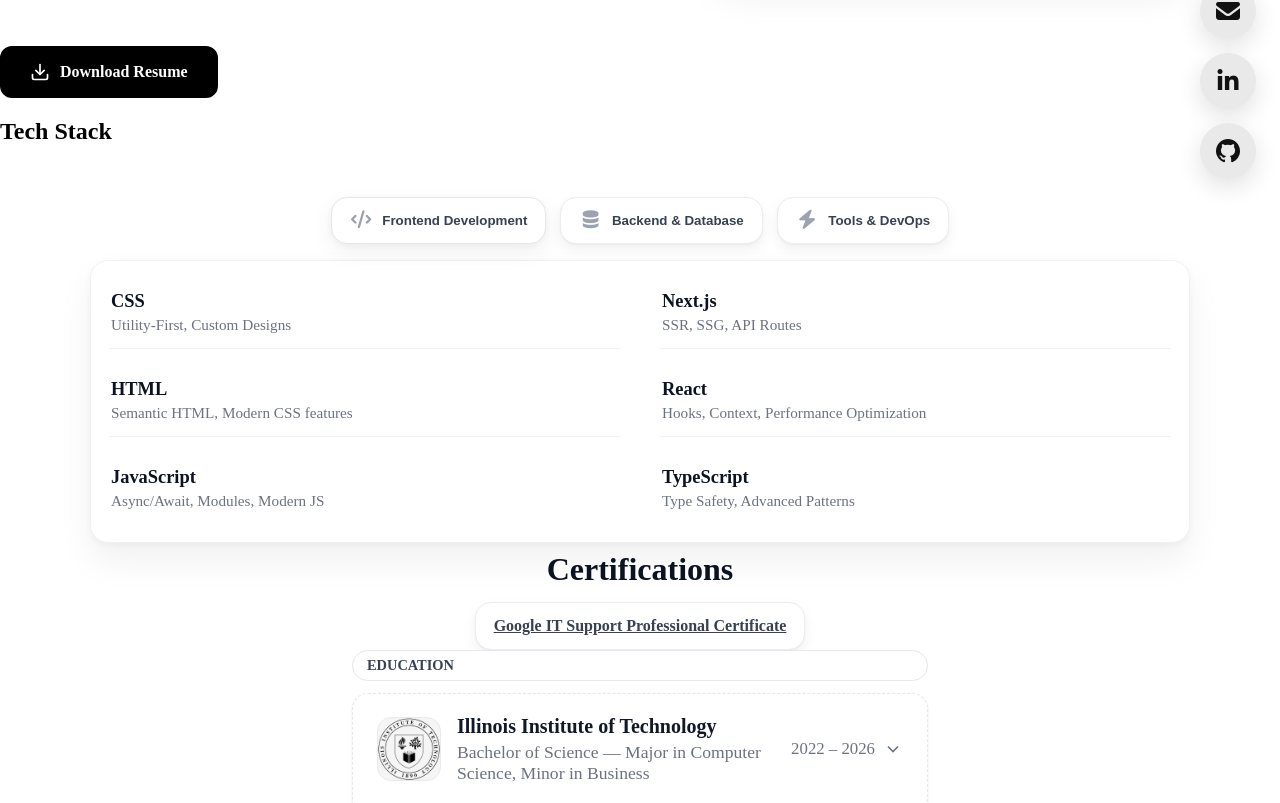
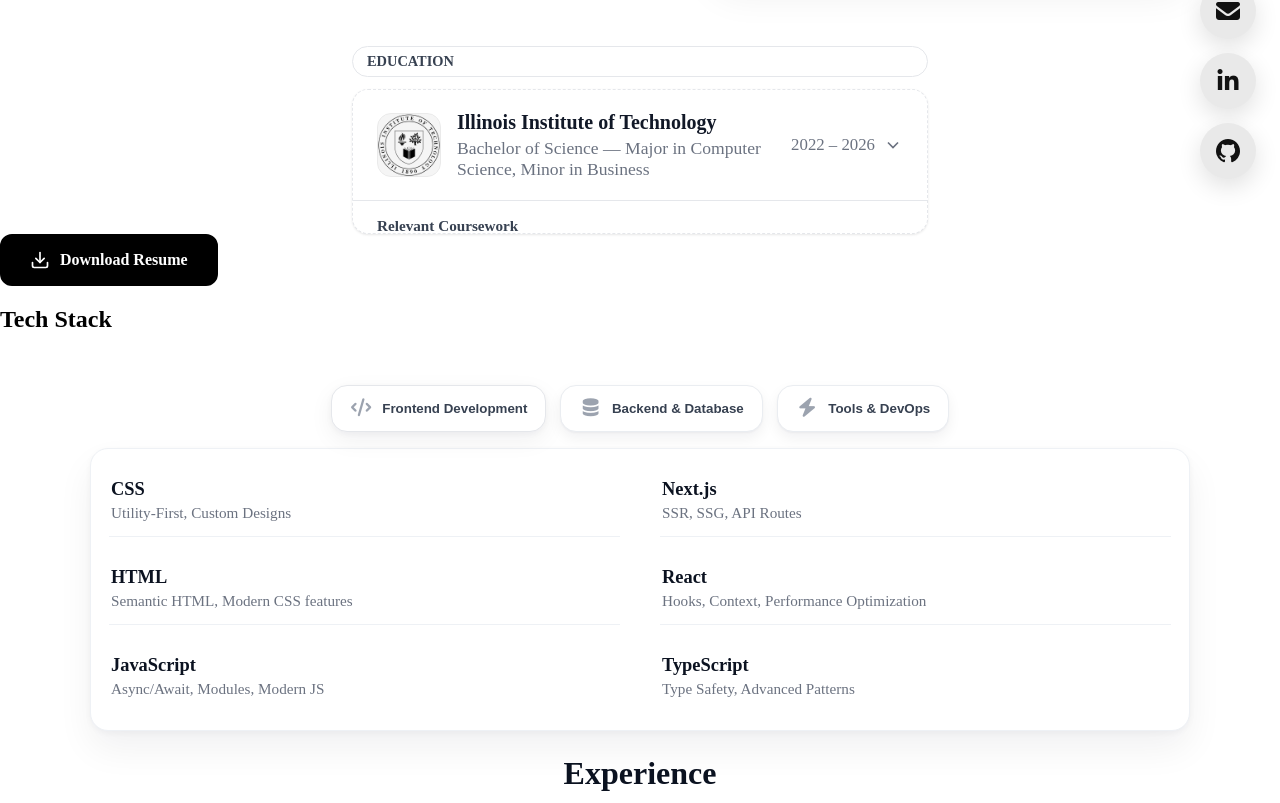
Before and after one commit to francelysl/Personal-Website, a React (Create React App) app: page / in a window 1280 px wide. Shown: the part 597-1400 px from the top of the page. Built offline with nearby package versions, Linux system fonts and the light colour scheme.

Commit message:
Refactoring Homepage and package.json

```diff
--- a/package.json
+++ b/package.json
@@ -19,7 +19,11 @@
   "homepage": ".",
   "dependencies": {
     "@emailjs/browser": "^4.4.1",
+    "@emotion/react": "^11.14.0",
+    "@emotion/styled": "^11.14.1",
     "@fortawesome/fontawesome-free": "^7.0.0",
+    "@mui/lab": "^7.0.0-beta.16",
+    "@mui/material": "^7.3.1",
     "react": "^19.1.1",
     "react-dom": "^19.1.1",
     "react-router-dom": "^7.8.2",
@@ -38,4 +42,4 @@
       "last 1 safari version"
     ]
   }
-}
+ }
--- a/src/pages/Home.jsx
+++ b/src/pages/Home.jsx
@@ -4,13 +4,20 @@
 import SocialIcons from "../components/SocialIcons";
 import EducationItem from "../components/EducationItem";
 import Footer from "../components/Footer";
+import ExperienceTimeline from "../components/ExperienceTimeline";
+import Principles from "../components/Principles";
+
 
 import "../styles/EducationItem.css";
 import Certifications from "../components/Certifications";
 
+
+
+
 export default function Home() {
  return (
    <section id="home" style={{ padding: "32px 0" }}>
+
 
 <div className="innovate-deliver-section">
  <h2 data-frame data-magnet className="imagine-innovate-deliver">Imagine</h2>
@@ -19,6 +26,7 @@
 </div>
 
      <AboutMe />
+     <EducationItem />
      <a
  href="/resume.pdf"
  download
@@ -41,11 +49,13 @@
  Download Resume
 </a>
 
+
      <h2 className="about-label">Tech Stack</h2>
      <TechStack />
+     <ExperienceTimeline />
      <Certifications/>
+     <Principles/>
      <SocialIcons />
-      <EducationItem />
      <Footer />
    </section>
  );
```
Lines whose indentation alone changed are shown as unchanged.
